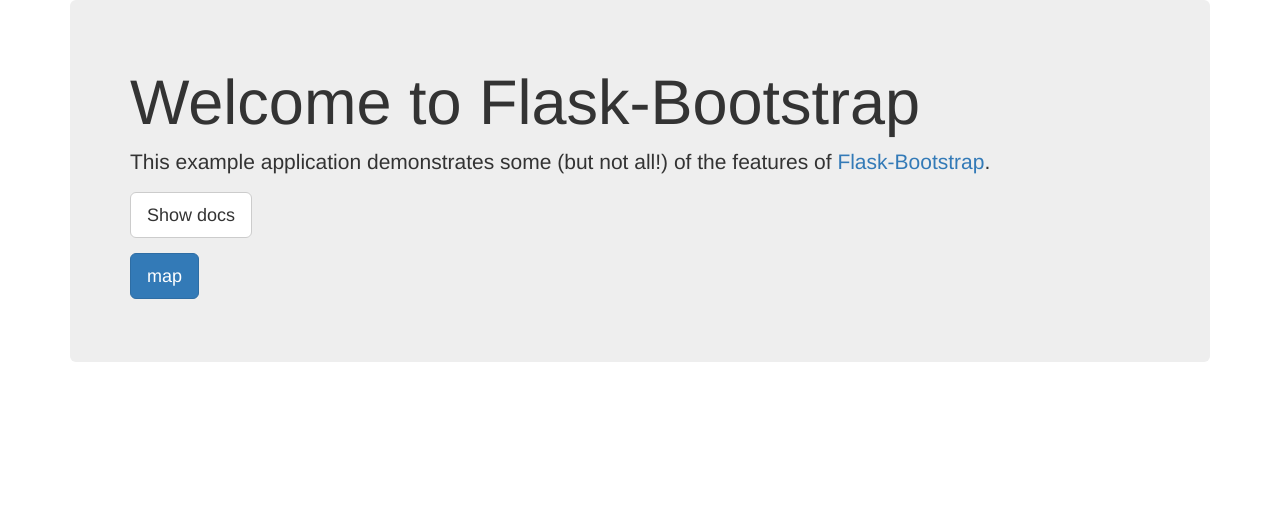
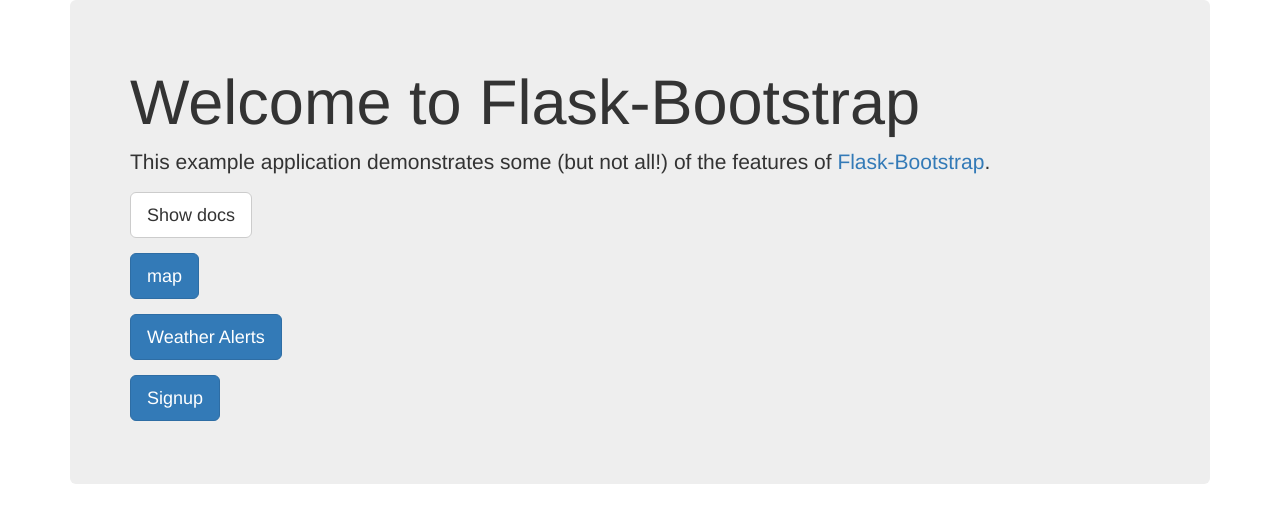
Before and after one commit to adunn2/Project_GILDI, a Flask app: page / in a window 1280 px wide. Shown: the top 523 px of the page. Run offline with Flask 2, Linux system fonts and the light colour scheme; some libraries are stand-ins or nearby versions.

Commit message:
Adding more buttons for testing

```diff
--- a/templates/index.html
+++ b/templates/index.html
@@ -32,6 +32,8 @@
            href="http://pythonhosted.org/Flask-Bootstrap" >Show docs</a>
       </p>
       <p><a class="btn btn-primary btn-lg" href="map">map</a>
+      <p><a class="btn btn-primary btn-lg" href="alerts">Weather Alerts</a>
+      <p><a class="btn btn-primary btn-lg" href="signup">Signup</a>
     </div>
 
 
```
